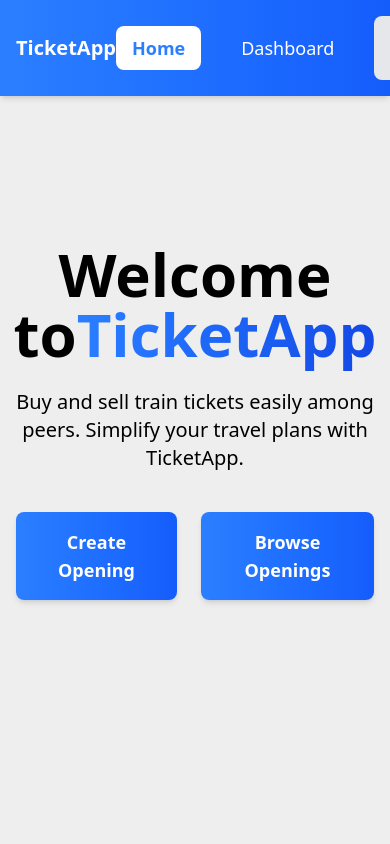
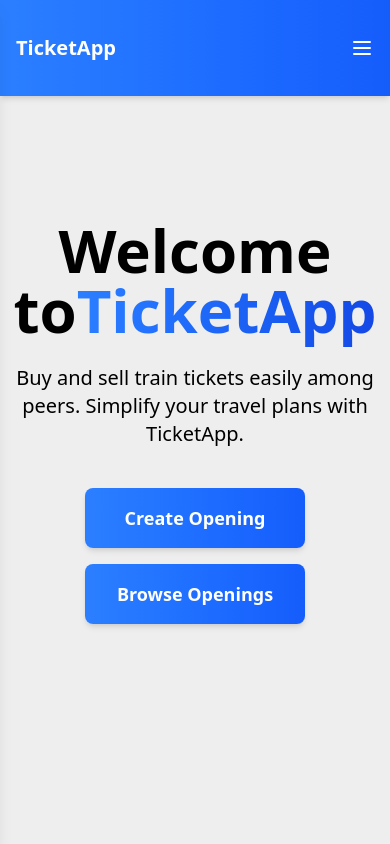
Before and after one commit to 23IT048/sem4-FSWD-miniProject, a React (Vite) app in the folder client/: page / in a window 390 px wide. Shown: the top 844 px of the page. Built offline with nearby package versions, Linux system fonts and the light colour scheme; sample sign-in values are in the browser's storage.

Commit message:
Responsiveness Fixes

```diff
--- a/client/src/components/Navbar.jsx
+++ b/client/src/components/Navbar.jsx
@@ -4,6 +4,7 @@ import { useState, useEffect } from 'react';
 function Navbar() {
   const navigate = useNavigate();
   const [theme, setTheme] = useState('light');
+  const [isMenuOpen, setIsMenuOpen] = useState(false);
 
   useEffect(() => {
     document.documentElement.classList.toggle('dark', theme === 'dark');
@@ -24,7 +25,28 @@ function Navbar() {
     <nav className="bg-gradient-to-r from-blue-500 to-blue-600 text-white p-4 shadow-md fixed top-0 left-0 w-full z-50">
       <div className="container mx-auto flex justify-between items-center h-16">
         <h1 className="text-xl font-bold">TicketApp</h1>
-        <div className="flex items-center space-x-6">
+        {/* Hamburger Menu Toggle Button */}
+        <button
+          className="block md:hidden text-white focus:outline-none"
+          onClick={() => setIsMenuOpen(!isMenuOpen)}
+        >
+          <svg
+            xmlns="http://www.w3.org/2000/svg"
+            className="h-6 w-6"
+            fill="none"
+            viewBox="0 0 24 24"
+            stroke="currentColor"
+          >
+            <path
+              strokeLinecap="round"
+              strokeLinejoin="round"
+              strokeWidth={2}
+              d={isMenuOpen ? 'M6 18L18 6M6 6l12 12' : 'M4 6h16M4 12h16M4 18h16'}
+            />
+          </svg>
+        </button>
+        {/* Desktop Menu */}
+        <div className="hidden md:flex md:items-center md:space-x-6">
           {token && (
             <>
               <NavLink
@@ -75,6 +97,95 @@ function Navbar() {
           )}
         </div>
       </div>
+
+      {/* Hamburger Menu */}
+      <div
+        className={`absolute top-0 left-0 h-screen w-64 bg-gradient-to-r from-blue-500 to-blue-600 text-white shadow-lg transform transition-transform ${
+          isMenuOpen ? 'translate-x-0' : '-translate-x-full'
+        } md:hidden`}
+      >
+        <div className="flex flex-col items-start space-y-4 p-4">
+          {/* Close Button */}
+          <button
+            className="self-end text-white focus:outline-none"
+            onClick={() => setIsMenuOpen(false)}
+          >
+            <svg
+              xmlns="http://www.w3.org/2000/svg"
+              className="h-6 w-6"
+              fill="none"
+              viewBox="0 0 24 24"
+              stroke="currentColor"
+            >
+              <path
+                strokeLinecap="round"
+                strokeLinejoin="round"
+                strokeWidth={2}
+                d="M6 18L18 6M6 6l12 12"
+              />
+            </svg>
+          </button>
+          {token && (
+            <>
+              <NavLink
+                to="/"
+                className={({ isActive }) =>
+                  `block px-4 py-2 rounded-lg text-lg transition-all ${
+                    isActive
+                      ? 'bg-white text-blue-500 font-semibold'
+                      : 'hover:bg-blue-700 hover:text-white'
+                  }`
+                }
+                onClick={() => setIsMenuOpen(false)}
+              >
+                Home
+              </NavLink>
+              <NavLink
+                to="/dashboard"
+                className={({ isActive }) =>
+                  `block px-4 py-2 rounded-lg text-lg transition-all ${
+                    isActive
+                      ? 'bg-white text-blue-500 font-semibold'
+                      : 'hover:bg-blue-700 hover:text-white'
+                  }`
+                }
+                onClick={() => setIsMenuOpen(false)}
+              >
+                Dashboard
+              </NavLink>
+              <button
+                onClick={() => {
+                  toggleTheme();
+                  setIsMenuOpen(false);
+                }}
+                className="block bg-gray-200 text-gray-800 px-4 py-2 rounded-lg hover:bg-gray-300 transition-all dark:bg-gray-700 dark:text-white dark:hover:bg-gray-600"
+              >
+                {theme === 'light' ? 'Dark Mode' : 'Light Mode'}
+              </button>
+              <button
+                onClick={() => {
+                  handleLogout();
+                  setIsMenuOpen(false);
+                }}
+                className="block bg-red-500 text-white px-4 py-2 rounded-lg hover:bg-red-600 transition-all"
+              >
+                Logout
+              </button>
+            </>
+          )}
+          {!token && (
+            <button
+              onClick={() => {
+                toggleTheme();
+                setIsMenuOpen(false);
+              }}
+              className="block bg-gray-200 text-gray-800 px-4 py-2 rounded-lg hover:bg-gray-300 transition-all dark:bg-gray-700 dark:text-white dark:hover:bg-gray-600"
+            >
+              {theme === 'light' ? 'Dark Mode' : 'Light Mode'}
+            </button>
+          )}
+        </div>
+      </div>
     </nav>
   );
 }
--- a/client/src/pages/BrowseOpenings.jsx
+++ b/client/src/pages/BrowseOpenings.jsx
@@ -29,11 +29,11 @@ function BrowseOpenings() {
 
   return (
     <div
-      className="pt-[8rem] min-h-screen p-8"
+      className="mt-[8rem] min-h-screen p-4 sm:p-8"
       style={{ backgroundColor: 'var(--bg-color)', color: 'var(--text-color)' }}
     >
       <h1 className="text-3xl font-bold mb-8 text-center">Browse Available Tickets</h1>
-      <div className="grid grid-cols-1 md:grid-cols-2 lg:grid-cols-3 gap-6">
+      <div className="grid grid-cols-1 sm:grid-cols-2 lg:grid-cols-3 gap-6">
         {tickets.map((ticket) => (
           <div
             key={ticket._id}
@@ -57,7 +57,7 @@ function BrowseOpenings() {
             </p>
             <button
               onClick={() => handleRequest(ticket._id)}
-              className="bg-gradient-to-r from-blue-500 to-blue-600 text-white px-4 py-2 mt-4 rounded-lg font-semibold hover:from-blue-600 hover:to-blue-700 transition-all shadow-md hover:shadow-lg"
+              className="bg-gradient-to-r from-blue-500 to-blue-600 text-white px-4 py-2 mt-4 rounded-lg font-semibold hover:from-blue-600 hover:to-blue-700 transition-all shadow-md hover:shadow-lg w-full"
             >
               Request Ticket
             </button>
--- a/client/src/pages/CreateOpening.jsx
+++ b/client/src/pages/CreateOpening.jsx
@@ -34,7 +34,7 @@ function CreateOpening() {
   };
 
   return (
-    <div className="pt-[4rem] min-h-screen flex items-center justify-center">
+    <div className="pt-[4rem] min-h-screen flex items-center justify-center px-4 sm:px-8">
       <div
         className="p-8 rounded-lg shadow-lg max-w-md w-full"
         style={{
--- a/client/src/pages/Home.jsx
+++ b/client/src/pages/Home.jsx
@@ -14,14 +14,14 @@ function Home() {
         <p className="text-xl max-w-2xl mx-auto mb-10" style={{ color: 'var(--text-color)' }}>
           Buy and sell train tickets easily among peers. Simplify your travel plans with TicketApp.
         </p>
-        <div className="flex justify-center space-x-6">
+        <div className="flex flex-col md:flex-row justify-center space-y-4 md:space-y-0 md:space-x-6">
           <Link to="/create-opening">
-            <button className="bg-gradient-to-r from-blue-500 to-blue-600 text-white px-8 py-4 rounded-lg text-lg font-semibold hover:from-blue-600 hover:to-blue-700 transition-all shadow-md hover:shadow-lg">
+            <button className="bg-gradient-to-r from-blue-500 to-blue-600 text-white px-8 py-4 rounded-lg text-lg font-semibold hover:from-blue-600 hover:to-blue-700 transition-all shadow-md hover:shadow-lg w-full md:w-auto">
               Create Opening
             </button>
           </Link>
           <Link to="/browse-openings">
-            <button className="bg-gradient-to-r from-blue-500 to-blue-600 text-white px-8 py-4 rounded-lg text-lg font-semibold hover:from-blue-600 hover:to-blue-700 transition-all shadow-md hover:shadow-lg">
+            <button className="bg-gradient-to-r from-blue-500 to-blue-600 text-white px-8 py-4 rounded-lg text-lg font-semibold hover:from-blue-600 hover:to-blue-700 transition-all shadow-md hover:shadow-lg w-full md:w-auto">
               Browse Openings
             </button>
           </Link>
--- a/client/src/pages/Login.jsx
+++ b/client/src/pages/Login.jsx
@@ -4,7 +4,6 @@ import { useNavigate, Link } from 'react-router-dom';
 function Login() {
   const [form, setForm] = useState({ username: '', password: '' });
   const navigate = useNavigate();
-
   useEffect(() => {
     const token = localStorage.getItem('token');
     if (token) {
@@ -33,14 +32,13 @@ function Login() {
   };
 
   return (
-    <div className="pt-[4rem] min-h-screen flex items-center justify-center">
+    <div className="pt-[4rem] min-h-screen flex items-center justify-center px-4 sm:px-8">
       <div
         className="p-8 rounded-lg shadow-lg max-w-md w-full"
         style={{
           backgroundColor: 'var(--card-color)',
           color: 'var(--text-color)',
         }}
-
       >
         <h1 className="text-2xl font-bold text-blue-500 mb-6 text-center">Login</h1>
         <form onSubmit={handleSubmit} className="space-y-4">
@@ -68,11 +66,11 @@ function Login() {
           </button>
         </form>
         <p className="mt-4 text-center">
-          Don't have an account?{' '}
-          <Link to="/signup" className="text-blue-500 underline">
-            Sign up
-          </Link>
-        </p>
+                        Don't have an account?{' '}
+              <Link to="/signup" className="text-blue-500 underline">
+                Sign up
+              </Link>
+                    </p>
       </div>
     </div>
   );
--- a/client/src/pages/Signup.jsx
+++ b/client/src/pages/Signup.jsx
@@ -33,7 +33,7 @@ function Signup() {
   };
 
   return (
-    <div className="pt-[4rem] min-h-screen  flex items-center justify-center">
+    <div className="pt-[4rem] min-h-screen  flex items-center justify-center px-4 sm:px-8">
       <div
         className="p-8 rounded-lg shadow-lg max-w-md w-full"
         style={{
```
Also changed, not shown: client/src/pages/UserDashboard.jsx (+5 -9 lines).
